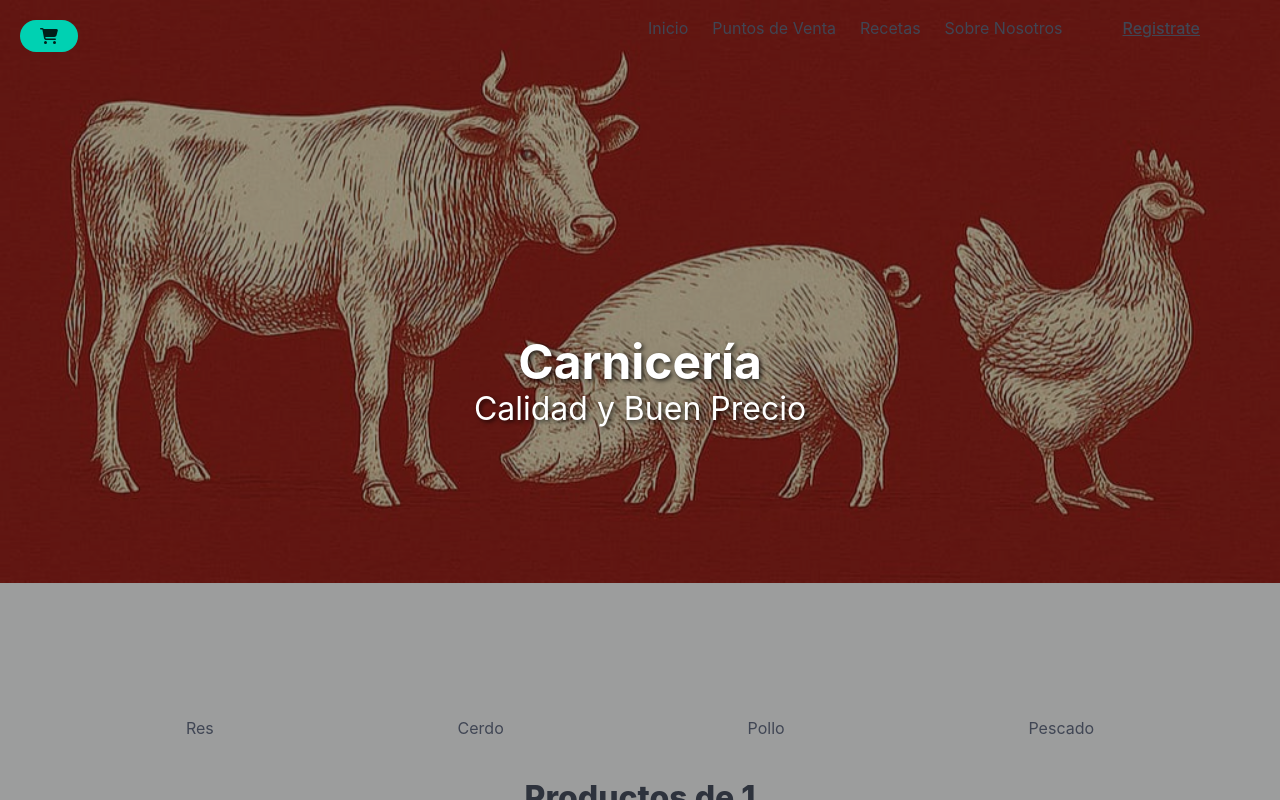
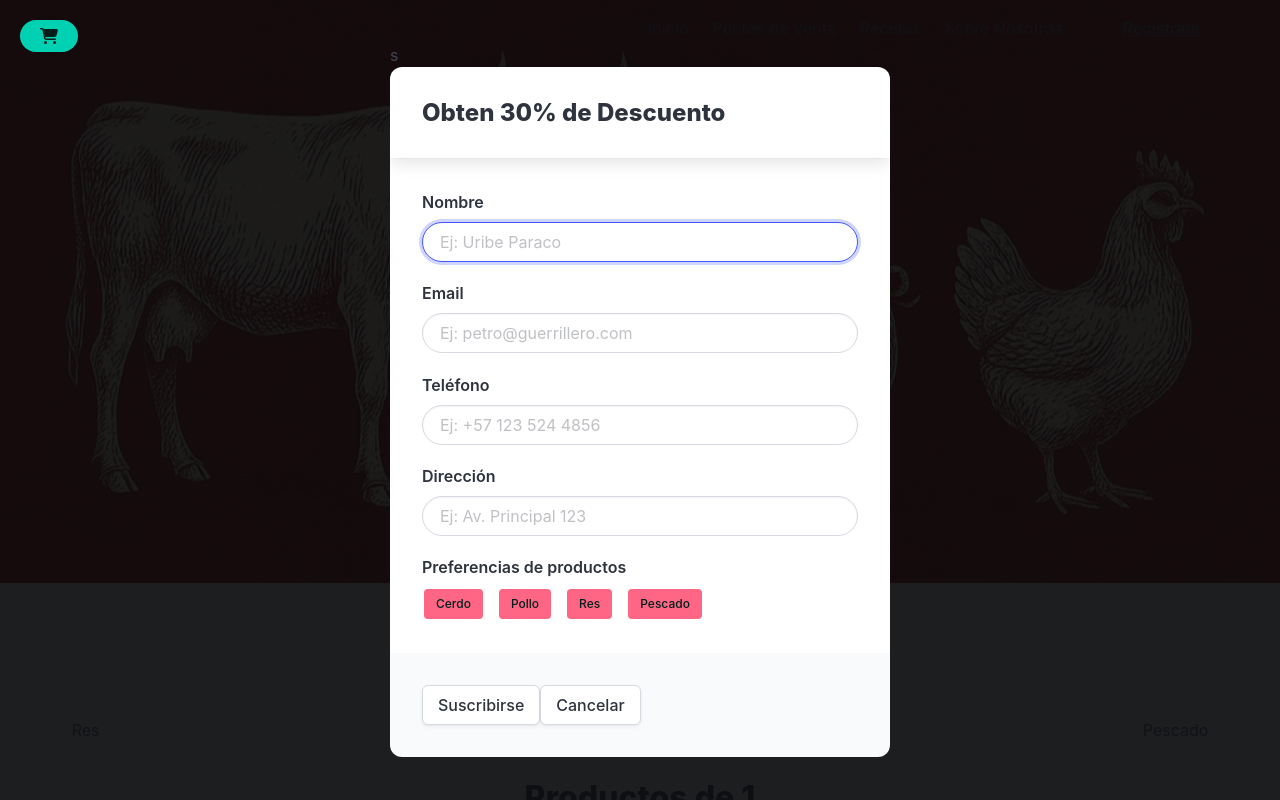
Before and after one commit to SamuelPR21/TiendaVirtual, a React (Create React App) app in the folder client/: page /productos/1 in a window 1280 px wide. Shown: the top 800 px of the page. Built offline with nearby package versions, Linux system fonts and the light colour scheme.

Commit message:
Modificaciones a suscribirse y titulo e inicio de despiece

```diff
--- a/client/src/components/Home/Suscribirse/Suscribirse.js
+++ b/client/src/components/Home/Suscribirse/Suscribirse.js
@@ -11,10 +11,9 @@ export default function Suscribirse({ onClose }) {
     <div className="modal is-active">
       <div className="modal-background" onClick={onClose}></div>
 
-      <div className="modal-card">
+      <div className="modal-card">s
         <header className="modal-card-head">
-          <p className="modal-card-title">Suscribirse</p>
-          <button className="delete" aria-label="close" onClick={onClose}></button>
+          <h5 className="title is-4">Obten 30% de Descuento</h5>
         </header>
 
         <form onSubmit={handleSubmit}>
--- a/client/src/components/Home/Titulo/Titulo.css
+++ b/client/src/components/Home/Titulo/Titulo.css
@@ -31,3 +31,22 @@
 .has-text-shadow {
     text-shadow: 2px 2px 4px rgba(0, 0, 0, 0.7);
 }
+
+/* Centrado de los tabs */
+.hero-foot ul {
+    display: flex;
+    justify-content: center;
+    gap: 18.0rem; /* Espacio entre elementos */
+    list-style: none; /* Elimina los bullets */
+    padding-left: 0; /* Elimina el padding por defecto */
+}
+
+
+.hero-foot button {
+    background: transparent;
+    border: none;
+    color: inherit;
+    cursor: pointer;
+    padding: 0.5em 1em;
+    font-size: 1rem;
+}
--- a/client/src/components/Home/Titulo/Titulo.js
+++ b/client/src/components/Home/Titulo/Titulo.js
@@ -1,4 +1,4 @@
-import React, {useState} from "react";
+import React, {useState, useEffect} from "react";
 import portada from "../Titulo/Portada.jpeg";
 import "../Titulo/Titulo.css";
 import { useNavigate } from 'react-router-dom';
@@ -8,6 +8,15 @@ import Suscribirse from "../Suscribirse/Suscribirse";
 export default function Titulo({onClick}) {
     const navigate = useNavigate();
     const [isModalOpen, setIsModalOpen] = useState(false);
+
+   useEffect(() =>{
+        const hasSeenModal = sessionStorage.getItem('modalShown')
+        if (!hasSeenModal) {
+            setIsModalOpen(true);
+            sessionStorage.setItem('modalShown', 'true');
+          }
+
+    }, [])
 
     return (
         <>
@@ -41,10 +50,10 @@ export default function Titulo({onClick}) {
                             </div>
                             <div id="navbarMenuHeroB" className="navbar-menu">
                                 <div className="navbar-end">
-                                    <a className="navbar-item" onClick={() => navigate('/')}>Inicio</a>
-                                    <a className="navbar-item">Puntos de Venta</a>
-                                    <a className="navbar-item">Recetas</a>
-                                    <a className="navbar-item">Sobre Nosotros</a>
+                                    <button className="navbar-item" onClick={() => navigate('/')}>Inicio</button>
+                                    <button className="navbar-item">Puntos de Venta</button>
+                                    <button className="navbar-item">Recetas</button>
+                                    <button className="navbar-item">Sobre Nosotros</button>
                                     <span className="navbar-item">
                                         <button className="button is-text"
                                             onClick={() => setIsModalOpen(true)}
@@ -75,11 +84,11 @@ export default function Titulo({onClick}) {
                 <div className="hero-foot">
                     <nav className="tabs is-boxed is-fullwidth">
                         <div className="container">
-                            <ul>
-                                <li><a onClick={() => navigate('/productos/res')}>Res</a></li>
-                                <li><a onClick={() => navigate('/productos/cerdo')}>Cerdo</a></li>
-                                <li><a onClick={() => navigate('/productos/pollo')}>Pollo</a></li>
-                                <li><a onClick={() => navigate('/productos/pescado')}>Pescado</a></li>
+                            <ul className="is-flex is-justify-content-center">
+                                <li><button onClick={() => navigate('/productos/res')}>Res</button></li>
+                                <li><button onClick={() => navigate('/productos/cerdo')}>Cerdo</button></li>
+                                <li><button onClick={() => navigate('/productos/pollo')}>Pollo</button></li>
+                                <li><button onClick={() => navigate('/productos/pescado')}>Pescado</button></li>
                             </ul>
                         </div>
                     </nav>
```
Also changed, not shown: client/src/components/Home/Despiece/Despiece.js (+59 -0 lines), client/src/components/Home/Carrusel/Carrusel.css (line endings or trailing spaces).
